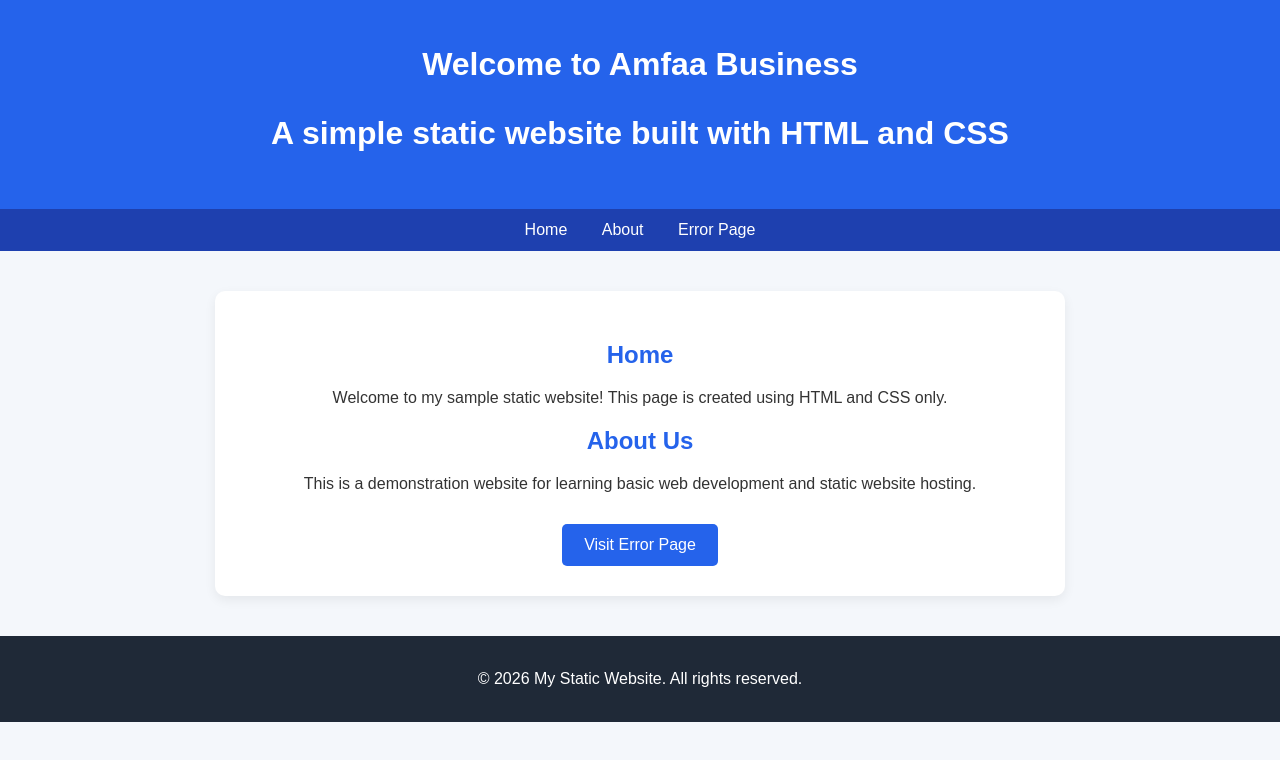
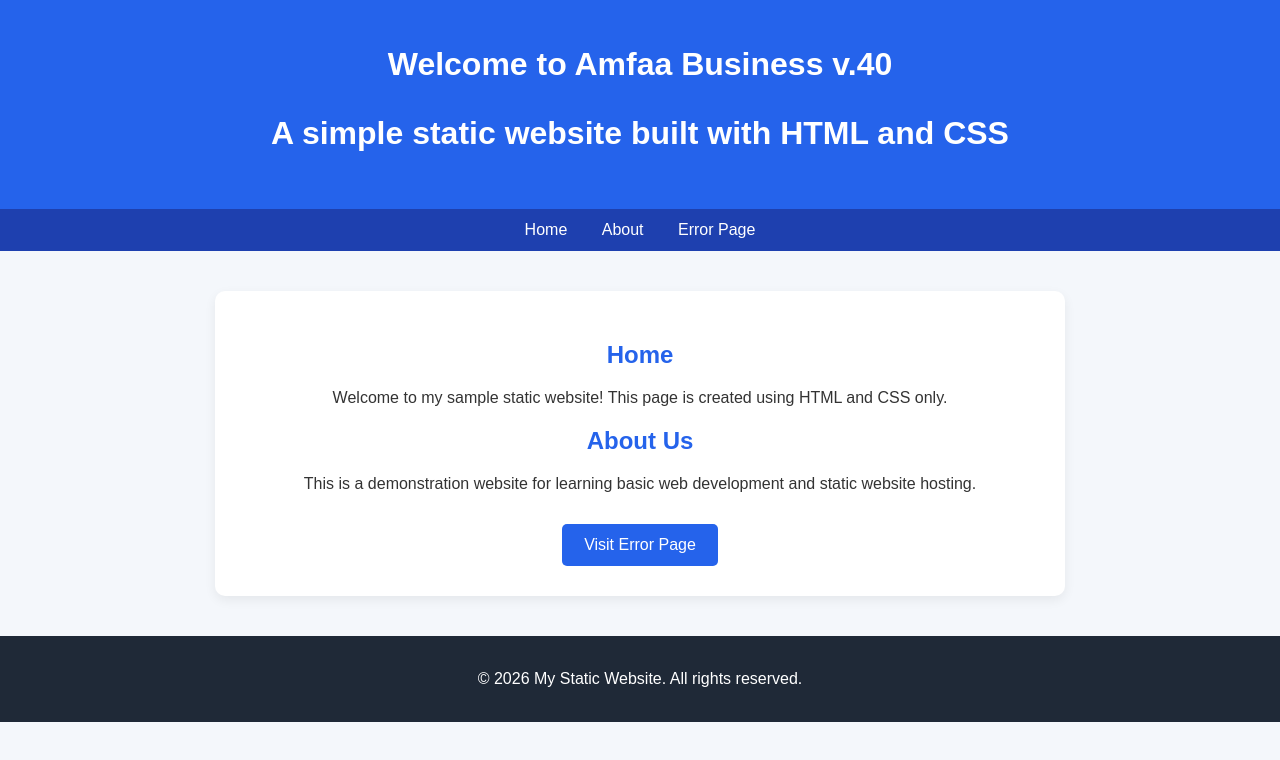
Before and after one commit to Amfaa/sample_web_sit, a plain HTML site: page index.html in a window 1280 px wide. Drawn offline with Linux system fonts and the light colour scheme.

Commit message:
Update index.html
test4

```diff
--- a/index.html
+++ b/index.html
@@ -78,7 +78,7 @@
 <body>
 
     <header>
-        <h1>Welcome to Amfaa Business<h1>
+        <h1>Welcome to Amfaa Business v.40<h1>
         <p>A simple static website built with HTML and CSS</p>
     </header>
 
```
